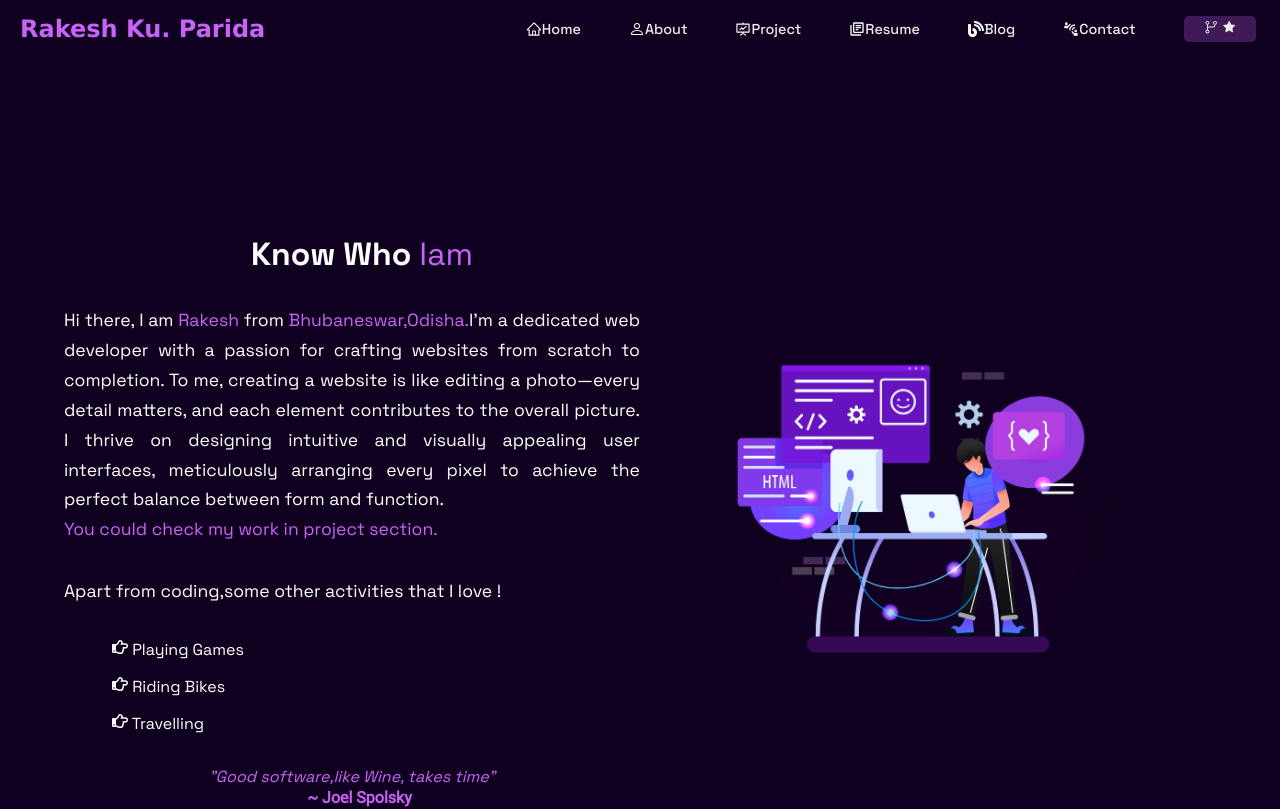
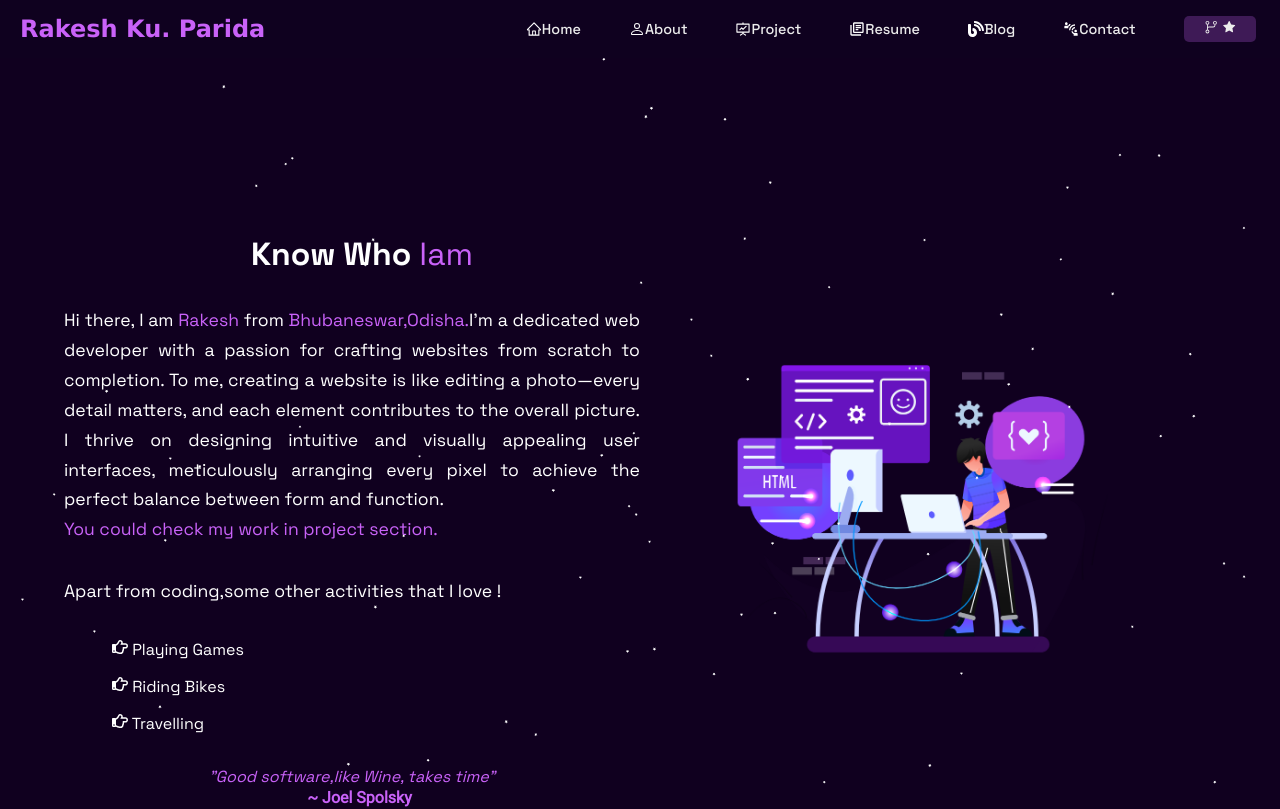
Before and after one commit to Rakesh-99/Portfolio, a React (Create React App) app: page /about in a window 1280 px wide. Shown: the top 809 px of the page. Built offline with nearby package versions, Linux system fonts and the light colour scheme.

Commit message:
fix particle

```diff
--- a/package.json
+++ b/package.json
@@ -8,18 +8,15 @@
     "@testing-library/react": "^16.0.0",
     "@testing-library/user-event": "^14.5.2",
     "@tsparticles/react": "^3.0.0",
+    "@tsparticles/slim": "^3.5.0",
     "framer-motion": "^11.2.14",
     "react": "^18.3.1",
     "react-dom": "^18.3.1",
     "react-github-calendar": "^4.1.6",
     "react-icons": "^5.2.1",
-    "react-particles": "^2.9.3",
     "react-router-dom": "^6.24.1",
     "react-scripts": "5.0.1",
-    "react-tsparticles": "^2.12.2",
     "react-typewriter-effect": "^1.1.0",
-    "tsparticles": "^3.5.0",
-    "tsparticles-slim": "^2.12.0",
     "web-vitals": "^4.2.1"
   },
   "scripts": {
--- a/src/Components/Particles/Particle.js
+++ b/src/Components/Particles/Particle.js
@@ -1,66 +1,96 @@
-import { useCallback } from "react";
-import Particles from "react-particles";
+import { useEffect, useMemo, useState } from "react";
+import Particles, { initParticlesEngine } from "@tsparticles/react";
 
-import { loadSlim } from "tsparticles-slim";
+import { loadSlim } from "@tsparticles/slim"; // if you are going to use `loadSlim`, install the
 
 const Particle = () => {
-    const particlesInit = useCallback(async engine => {
-        console.log(engine);
+    const [init, setInit] = useState(false);
+
+
+    useEffect(() => {
+        initParticlesEngine(async (engine) => {
+
             await loadSlim(engine);
+
+        }).then(() => {
+            setInit(true);
+        });
     }, []);
 
-    const particlesLoaded = useCallback(async container => {
-        await console.log(container);
-    }, []);
+    const particlesLoaded = (container) => {
+        console.log(container);
+    };
 
-    return (
-        <Particles
-            id="tsparticles"
-            init={particlesInit}
-            loaded={particlesLoaded}
-            params={{
-                particles: {
-                    number: {
-                        value: 200,
-                        density: {
-                            enable: true,
-                            value_area: 1500,
-                        },
-                    },
-                    line_linked: {
-                        enable: false,
-                        opacity: 0.03,
-                    },
-                    move: {
-                        direction: "right",
-                        speed: 0.10,
-                    },
-                    size: {
-                        value: 1,
-                    },
-                    opacity: {
-                        anim: {
-                            enable: true,
-                            speed: 1,
-                            opacity_min: 0.05,
-                        },
-                    },
-                },
+    const options = useMemo(
+        () => ({
+            fpsLimit: 120,
             interactivity: {
                 events: {
-                        onclick: {
+                    onClick: {
                         enable: true,
                         mode: "push",
+                    },
+                    onHover: {
+                        enable: true,
+                        mode: "repulse",
                     },
                 },
                 modes: {
                     push: {
-                            particles_nb: 1,
+                        quantity: 4,
+                    },
+                    repulse: {
+                        distance: 100,
+                        duration: 1,
                     },
                 },
-                }
-            }}
+            },
+            particles: {
+                color: {
+                    value: "#ffffff",
+                },
+                move: {
+                    direction: "none",
+                    enable: true,
+                    outModes: {
+                        default: "bounce",
+                    },
+                    random: false,
+                    speed: 0.1,
+                    straight: false,
+                },
+                number: {
+                    density: {
+                        enable: true,
+                    },
+                    value: 160,
+                },
+                opacity: {
+                    value: 1,
+                },
+                shape: {
+                    type: "star",
+                },
+                size: {
+                    value: { min: 0.7, max: 0.9 },
+                },
+            },
+            detectRetina: true,
+        }),
+        [],
+    );
+
+    if (init) {
+        return (
+            <Particles
+                id="tsparticles"
+                particlesLoaded={particlesLoaded}
+                options={options}
             />
         );
+    }
+
+    return <></>;
 };
-export default Particle
+
+export default Particle;
```
Also changed, not shown: 1 other file (tests, documents, lock files or other folders). Lines whose indentation alone changed are shown as unchanged.
